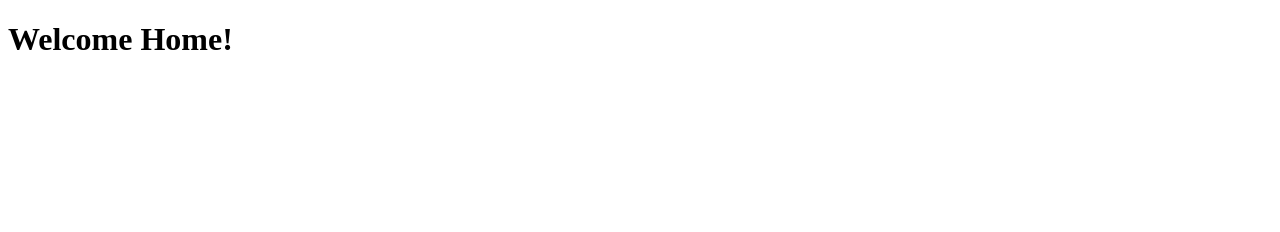
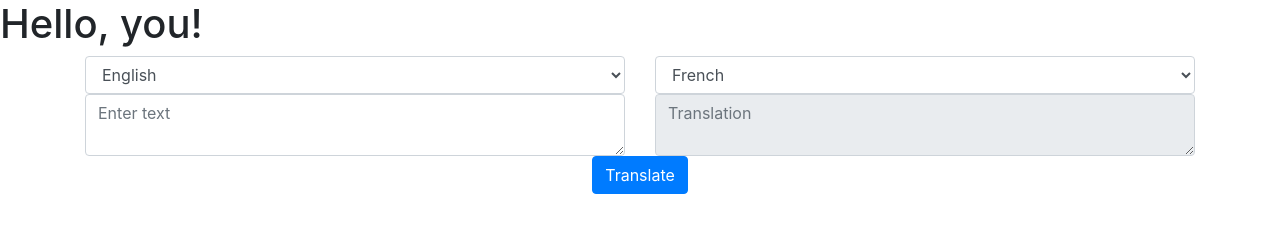
Before and after one commit to thebryantlee/4537-project-pG5, a plain HTML site: page public/home.html in a window 1280 px wide. Drawn offline with nearby package versions, Linux system fonts and the light colour scheme.

Commit message:
Add translator content to homepage

```diff
--- a/public/home.html
+++ b/public/home.html
@@ -1,11 +1,47 @@
 <!DOCTYPE html>
 <html lang="en">
+
 <head>
   <meta charset="UTF-8">
-  <title>Home</title>
+  <meta name="viewport" content="width=device-width, initial-scale=1.0">
+  <title>Simple Translator</title>
+  <link href="https://stackpath.bootstrapcdn.com/bootstrap/4.5.2/css/bootstrap.min.css" rel="stylesheet">
+  <link rel="stylesheet" href="./css/home.css">
 </head>
+
 <body>
-<!-- TODO: add firstName here? -->
-<h1>Welcome Home!</h1>
+  <h1 id="greeting">Hello, you!</h1>
+  <div class="container translator-container">
+    <div class="row">
+      <div class="col-md-6">
+        <select class="form-control language-select" id="sourceLanguage">
+          <option value="en">English</option>
+          <option value="fr">French</option>
+        </select>
+        <div class="text-area-container">
+          <textarea class="form-control text-area" id="sourceText" placeholder="Enter text"></textarea>
+        </div>
+      </div>
+      <div class="col-md-6">
+        <select class="form-control language-select" id="targetLanguage">
+          <option value="fr">French</option>
+          <option value="en">English</option>
+        </select>
+        <div class="text-area-container">
+          <textarea class="form-control text-area" id="translatedText" placeholder="Translation" readonly></textarea>
+        </div>
+      </div>
+    </div>
+    <div class="row">
+      <div class="col-md-12 text-center">
+        <button class="btn btn-primary" id="translateButton">Translate</button>
+      </div>
+    </div>
+  </div>
+
+  <script src="https://code.jquery.com/jquery-3.5.1.slim.min.js"></script>
+  <script src="https://stackpath.bootstrapcdn.com/bootstrap/4.5.2/js/bootstrap.min.js"></script>
+
 </body>
+
 </html>
```
